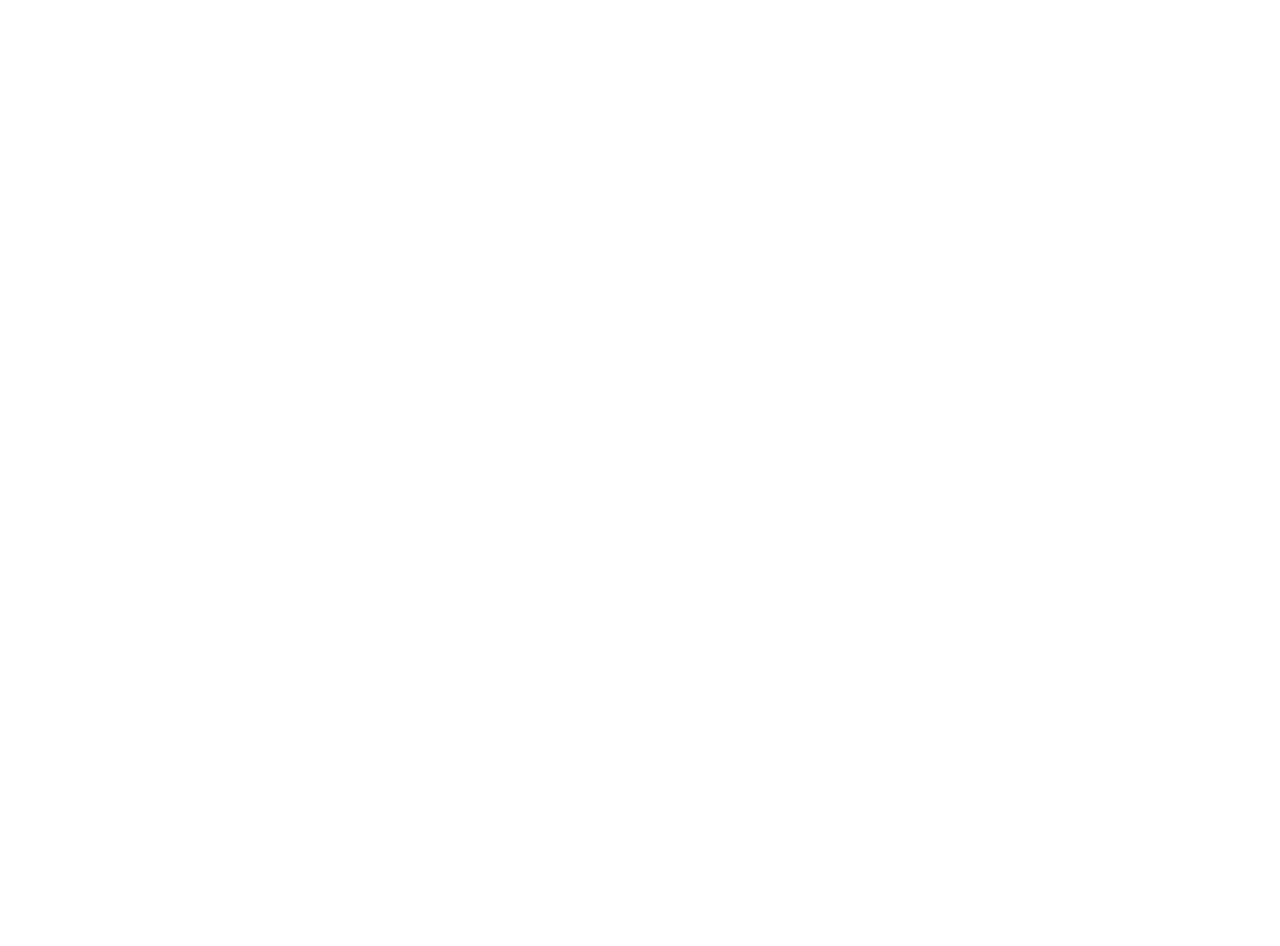
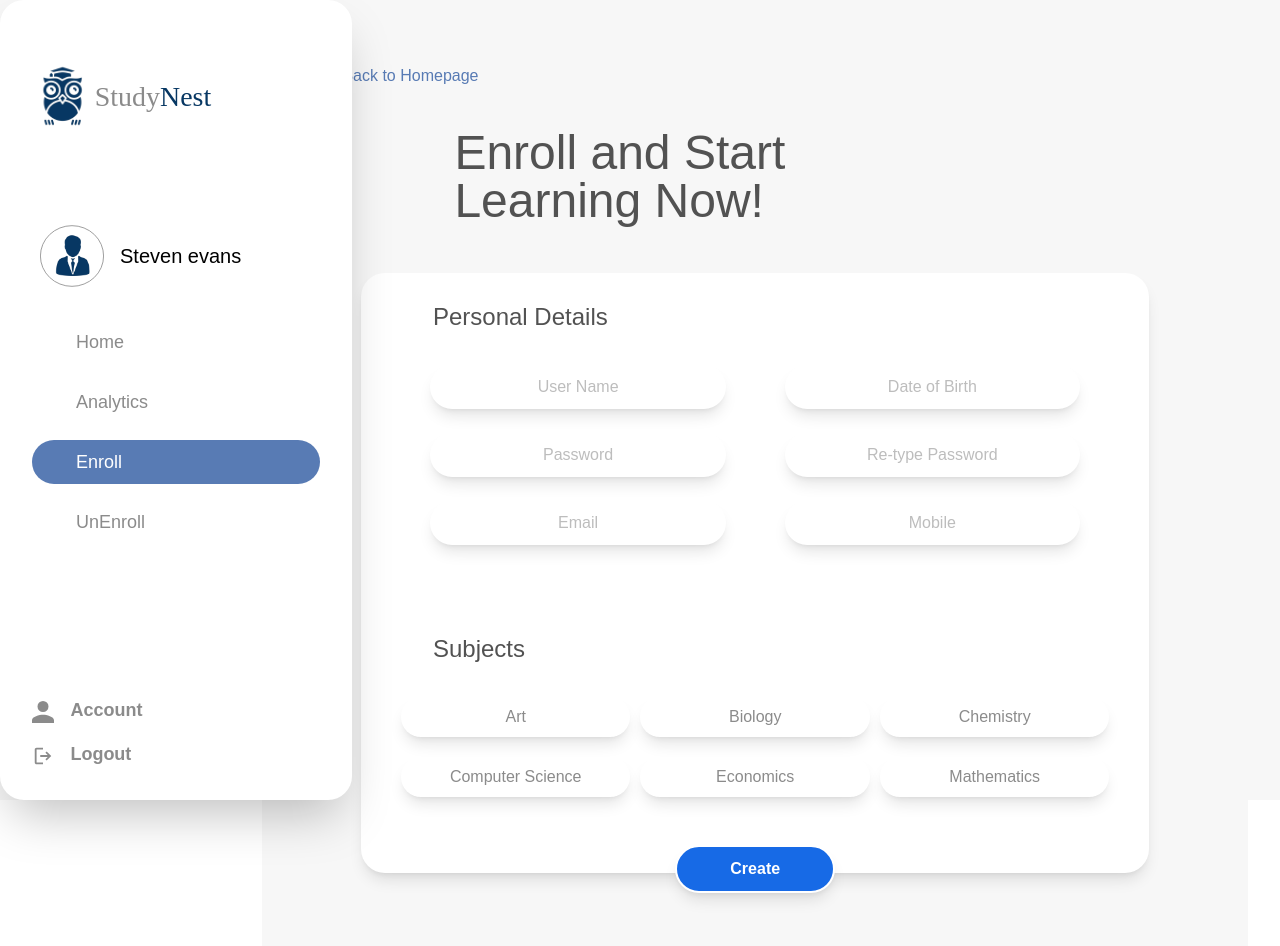
Before and after one commit to TIPGroup1-TeamBrian/StudyNest-FrontEnd, a React (Create React App) app in the folder studynest-frontend/: page /Admin/Enroll in a window 1280 px wide. Before the commit this address had no page. Shown: the top 946 px of the page. Before the commit the page ends 800 px from the top, so only its background shows below. Built offline with nearby package versions, Linux system fonts and the light colour scheme.

Commit message:
Finished enroll new teacher

```diff
--- a/studynest-frontend/src/App.js
+++ b/studynest-frontend/src/App.js
@@ -14,6 +14,7 @@
 import TeacherSessions from './pages/Teacher/TeacherSessions';
 import TeacherAccount from './pages/Teacher/TeacherAccount';
 import TeacherSettings from './pages/Teacher/TeacherSettings';
+import EnrollTeacher from './pages/Admin/EnrollTeacher';
 
 
 function App() {
@@ -34,12 +35,14 @@
         <Route path='/Admin/UnEnroll' element={<UnenrollTeacher />} />
         <Route path="/Admin/Settings" element={<AdminSettings/>} />
         <Route path="/Admin/Account" element={<AdminAccount/>} />
+        <Route path='/Admin/Enroll' element={<EnrollTeacher />} />
 
 
         <Route path="/Teacher/Home" element={<TeacherHome/>}/>
         <Route path="/Teacher/Sessions" element={<TeacherSessions/>}/>
         <Route path="/Teacher/Account" element={<TeacherAccount/>} />
         <Route path="/Teacher/Settings" element={<TeacherSettings/>} />
+
       </Routes>
 
     </>
--- /dev/null
+++ b/studynest-frontend/src/components/EnrollTeacherComponent.jsx
@@ -0,0 +1,154 @@
+import React from 'react';
+import { useState } from 'react';
+import Arrow from '../images/arrowBack.svg';
+
+const EnrollTeacherComponent = () => {
+    const [isChecked1, setIsChecked1] = useState(false);
+    const [isChecked2, setIsChecked2] = useState(false);
+    const [isChecked3, setIsChecked3] = useState(false);
+    const [isChecked4, setIsChecked4] = useState(false);
+    const [isChecked5, setIsChecked5] = useState(false);
+    const [isChecked6, setIsChecked6] = useState(false);
+    const [password, setPassword] = useState('');
+    const [retypePassword, setRetypePassword] = useState('');
+
+    const handleCheckboxChange = (checkboxNumber) => (event) => {
+        switch (checkboxNumber) {
+            case 1:
+                setIsChecked1(event.target.checked);
+                break;
+            case 2:
+                setIsChecked2(event.target.checked);
+                break;
+            case 3:
+                setIsChecked3(event.target.checked);
+                break;
+            case 4:
+                setIsChecked4(event.target.checked);
+                break;
+            case 5:
+                setIsChecked5(event.target.checked);
+                break;
+            case 6:
+                setIsChecked6(event.target.checked);
+                break;
+            default:
+                break;
+        }
+    };
+
+
+    const handleSubmit = async (event) => {
+        event.preventDefault(); // Prevent the form from submitting initially
+
+        if (password !== retypePassword) {
+            alert('Passwords do not match. Please re-enter.');
+            return; // Stop form submission
+        }
+
+        // Add code to submit the form or perform other actions here
+
+        // Example: You can submit the form using fetch or any other method
+        const response = await fetch("https://mercury.swin.edu.au/it000000/formtest.php", {
+            method: 'POST'
+        })
+        if (response.ok) {
+            console.log("Successful")
+        }
+        else { console.log("Failed") }
+    };
+
+
+    return (
+        <div class="flex justify-end font-Effra font-normal bg-[#f7f7f7] h-screen">
+
+            <div class="w-[77%] flex flex-col bg-[#f7f7f7] mt-[3rem] mx-[2rem] ">
+        <div class="bg-[#f7f7f7] font-Effra">
+            <nav class='px-12 py-4'>
+                <a href="/Admin/Home" class="text-[#587BB4]" >
+                    <img src={Arrow} alt="Back Arrow" class="inline-block w-6 h-6 mr-2" />
+                    Back to Homepage
+                </a>
+            </nav>
+            <div class="mx-10 px-32 mb-3">
+                <h1 class="text-5xl font-effra text-[#525252] w-4/5 px-6 py-6">Enroll and Start Learning Now!</h1>
+            </div>
+            <div class="bg-[#f7f7f7] h-screen flex flex-col items-center">
+                <div className= "w-4/5 h-3/4 bg-[#ffffff] mt-3 rounded-3xl shadow-lg">
+                    <div class="px-6 py-3 m-4">
+
+                        <form method="post" action="http://mercury.swin.edu.au/it000000/formtest.php" onSubmit={handleSubmit}>
+                            <h2 class="text-2xl font-effra text-[#525252] mx-[2rem]">Personal Details</h2>
+                            <div class="my-[2rem]">
+                                <div class="flex flex-row justify-around">
+                                    <input type="text" name="userName" placeholder='User Name' id="firstName" maxlength="20" required="required" pattern="^[A-Za-z]+$" class="w-5/12 text-center shadow-lg py-2 px-4 rounded-full">
+                                    </input>
+
+
+                                    <input type="text" name="dob" id="dob" placeholder='Date of Birth' pattern='^(0[1-9]|[12][0-9]|3[01])/(0[1-9]|1[0-2])/\d{4}$' class="shadow-lg py-2 px-4 rounded-full text-center w-5/12"></input>
+                                </div>
+                                <br />
+                                <div class="flex flex-row justify-around">
+                                    <input type="text" name="password" id="password" placeholder='Password' required="required" onChange={(e) => setPassword(e.target.value)}
+                                        class="w-5/12 shadow-lg py-2 px-4 rounded-full text-center"></input>
+                                    <input type="text" name="repassword" id="repassword" placeholder='Re-type Password' required="required" onChange={(e) => setRetypePassword(e.target.value)}
+                                        class="w-5/12 shadow-lg py-2 px-4 rounded-full text-center"></input>
+
+                                </div>
+                                <br />
+                                <div class="flex flex-row justify-around">
+                                    <input type="email" name="email" id="email" placeholder='Email' required="required"
+                                        class="w-5/12 shadow-lg py-2 px-4 rounded-full text-center"></input>
+                                    <input type="text" name="mobile" id="mobile" placeholder='Mobile' required="required"
+                                        class="w-5/12 shadow-lg py-2 px-4 rounded-full text-center"></input>
+
+                                </div>
+                            </div><br />
+
+
+
+
+
+                            <h2 class="text-2xl font-effra text-[#525252] m-[2rem]">Subjects</h2>
+                            <div class="flex flex-row justify-around gap-[10px] mb-5">
+                                <label class={`w-80 text-center bg-[ffffff] hover:bg-[#176AE6] hover:text-[#ffffff] text-[#8B8B8B] shadow-lg py-2 px-4 rounded-full ${isChecked1 ? "bg-[#176AE6] text-white" : 'bg-[ffffff]'}`} for="art">Art</label>
+                                <input type="checkbox" id="art" name="subjects[]" value="art" style={{ display: "none" }} checked={isChecked1} onChange={handleCheckboxChange(1)}></input>
+
+                                <label class={`w-80 text-center bg-[ffffff] hover:bg-[#176AE6] hover:text-[#ffffff] text-[#8B8B8B] shadow-lg py-2 px-4 rounded-full  ${isChecked2 ? "bg-[#176AE6] text-white" : 'bg-[ffffff]'}`} for="biology">Biology</label>
+                                <input type="checkbox" id="biology" name="subjects[]" value="biology" style={{ display: "none" }} checked={isChecked2} onChange={handleCheckboxChange(2)}></input>
+
+                                <label class={`w-80 text-center bg-[ffffff] hover:bg-[#176AE6] hover:text-[#ffffff] text-[#8B8B8B] shadow-lg py-2 px-4 rounded-full  ${isChecked3 ? "bg-[#176AE6] text-white" : 'bg-[ffffff]'}`} for="chemistry">Chemistry</label>
+                                <input type="checkbox" id="chemistry" name="subjects[]" value="chemistry" style={{ display: "none" }} checked={isChecked3} onChange={handleCheckboxChange(3)}></input>
+
+                            </div>
+                            <div class="flex flex-row justify-around gap-[10px] mb-12">
+
+                                <label class={`w-80 text-center bg-[ffffff] hover:bg-[#176AE6] hover:text-[#ffffff] text-[#8B8B8B] shadow-lg py-2 px-4 rounded-full ${isChecked4 ? "bg-[#176AE6] text-white" : 'bg-[ffffff]'}`} for="computerscience">Computer Science</label>
+                                <input type="checkbox" id="computerscience" name="subjects[]" value="computerscience" style={{ display: "none" }} checked={isChecked4} onChange={handleCheckboxChange(4)}></input>
+
+                                <label class={`w-80 text-center bg-[ffffff] hover:bg-[#176AE6] hover:text-[#ffffff] text-[#8B8B8B] shadow-lg py-2 px-4 rounded-full ${isChecked5 ? "bg-[#176AE6] text-white" : 'bg-[ffffff]'}`} for="economics">Economics</label>
+                                <input type="checkbox" id="economics" name="subjects[]" value="economics" style={{ display: "none" }} checked={isChecked5} onChange={handleCheckboxChange(5)}></input>
+
+
+                                <label class={`w-80 text-center bg-[ffffff] hover:bg-[#176AE6] hover:text-[#ffffff] text-[#8B8B8B] shadow-lg py-2 px-4 rounded-full ${isChecked6 ? "bg-[#176AE6] text-white" : 'bg-[ffffff]'}`} for="mathematics">Mathematics</label>
+                                <input type="checkbox" id="mathematics" name="subjects[]" value="mathematics" style={{ display: "none" }} checked={isChecked6} onChange={handleCheckboxChange(6)}></input>
+
+                            </div>
+
+                            <div class="text-center">
+                                <div class="inline-block hover:scale-110 transition-transform duration-300 ease-in-out">
+                                    <input type="submit" id="submit" value="Create" class="bg-[ffffff] bg-[#176AE6] text-[#ffffff] font-bold hover:bg-[#363e94] shadow-lg px-4 rounded-full w-[10rem] h-[3rem] text-center "></input>
+                                </div>
+
+                            </div>
+                        </form>
+                    </div>
+                </div>
+            </div>
+        </div>
+        </div>
+        </div>
+    )
+}
+
+export default EnrollTeacherComponent
--- /dev/null
+++ b/studynest-frontend/src/pages/Admin/EnrollTeacher.jsx
@@ -0,0 +1,14 @@
+import React from 'react'
+import SideNarbarComponent from '../../components/SideNarbarComponent'
+import EnrollTeacherComponent from '../../components/EnrollTeacherComponent'
+
+const EnrollTeacher = () => {
+  return (
+    <div>
+        <SideNarbarComponent type="Admin"/>
+        <EnrollTeacherComponent/>
+    </div>
+  )
+}
+
+export default EnrollTeacher
```
